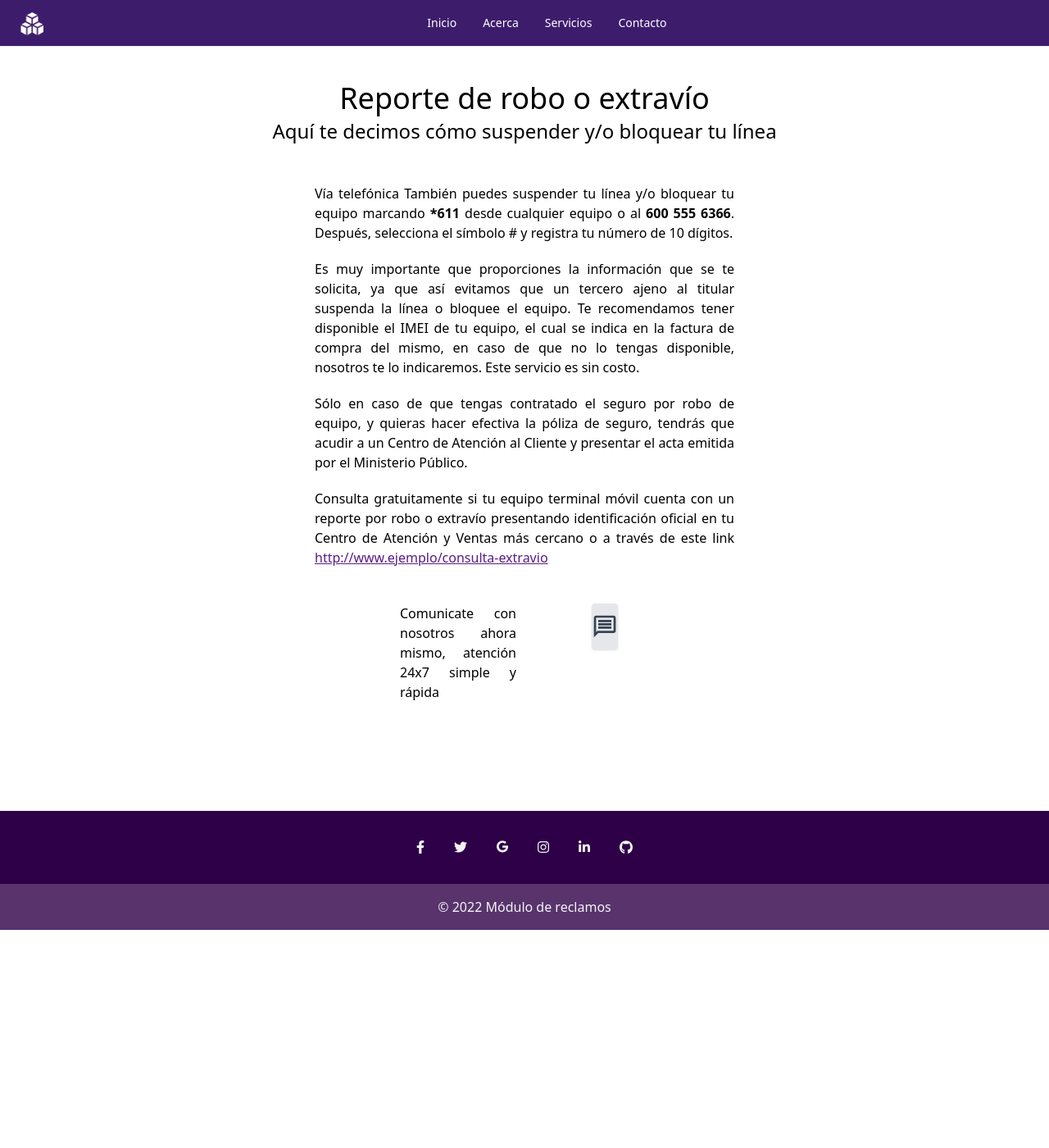
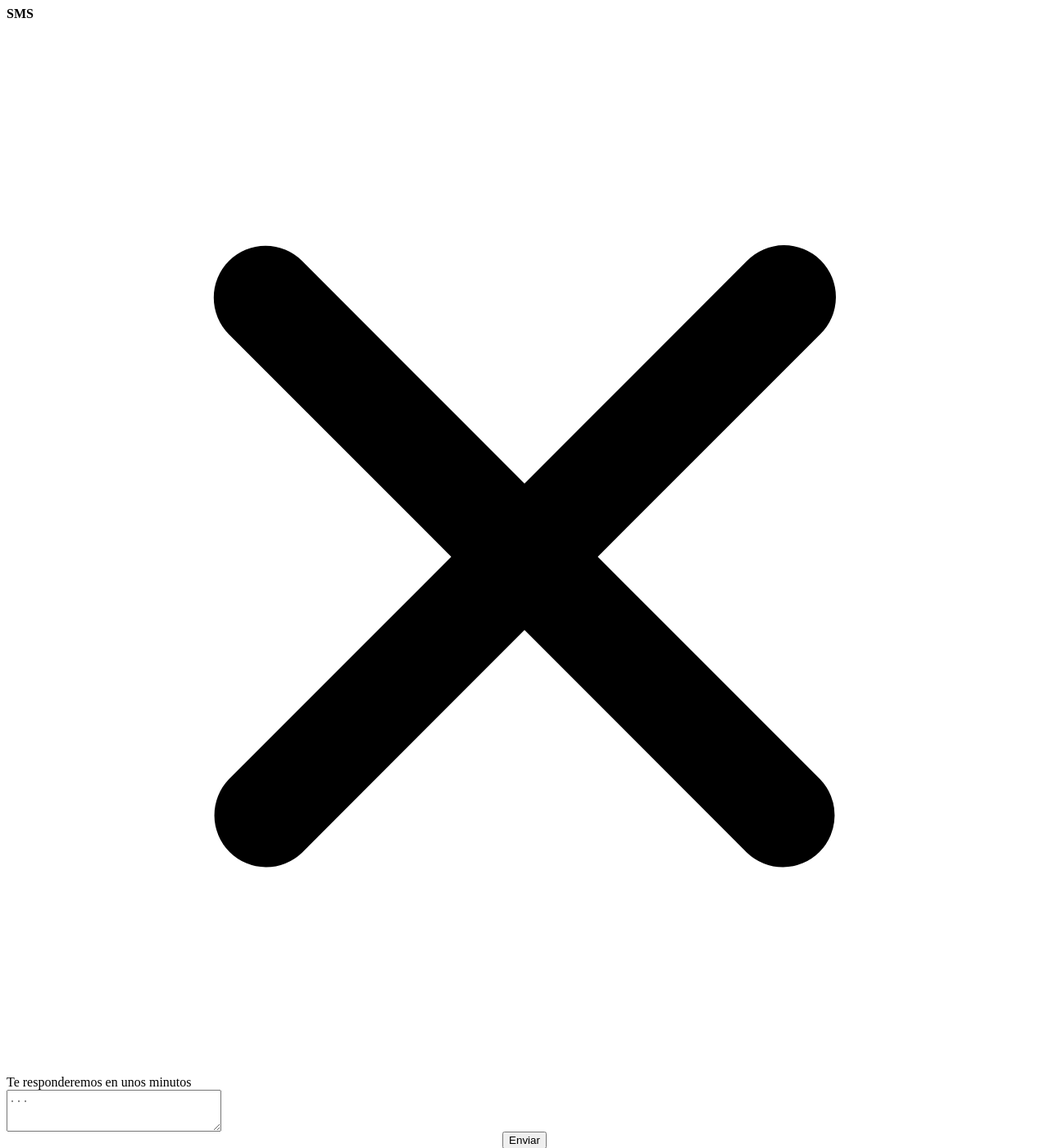
Before and after one commit to debiantano/flask-crm-reclamos, a Flask app: page /robo-o-extravio in a window 1280 px wide. Shown: the top 1400 px of the page at 82% size. Before the commit the page ends 1134 px from the top, so only its background shows below. Run offline with Flask 2, Linux system fonts and the light colour scheme; some libraries are stand-ins or nearby versions.

Commit message:
Update robo.html

```diff
--- a/templates/robo.html
+++ b/templates/robo.html
@@ -1,66 +1,3 @@
-{% extends 'base.html' %}
-{% block body %}
-
-<div class="pt-20 text-center">
-    <div class="text-4xl pt-5">Reporte de robo o extravío</div>
-    <div class="text-2xl pt-1">Aquí te decimos cómo suspender y/o bloquear tu línea</div>
-</div>
-
-<div class="px-96 h-34 text-justify">
-    <div class="pt-12">
-        Vía telefónica
-        También puedes suspender tu línea y/o bloquear tu equipo marcando <strong>*611</strong> desde cualquier equipo o
-        al <strong>600 555 6366</strong>. Después, selecciona el símbolo # y registra tu número de 10 dígitos.
-    </div>
-
-    <div class="pt-5">
-        Es muy importante que proporciones la información que se te solicita, ya que así evitamos que un tercero ajeno
-        al titular suspenda la línea o bloquee el equipo. Te recomendamos tener disponible el IMEI de tu equipo, el cual
-        se indica en la factura de compra del mismo, en caso de que no lo tengas disponible, nosotros te lo indicaremos.
-        Este servicio es sin costo.
-    </div>
-
-    <div class="pt-5">
-        Sólo en caso de que tengas contratado el seguro por robo de equipo, y quieras hacer efectiva la póliza de
-        seguro, tendrás que acudir a un Centro de Atención al Cliente y presentar el acta emitida por el Ministerio
-        Público.
-    </div>
-
-    <div class="pt-5">
-        Consulta gratuitamente si tu equipo terminal móvil cuenta con un reporte por robo o extravío presentando
-        identificación oficial en tu Centro de Atención y Ventas más cercano o a través de este link
-        <a class="text-purple-900" href="#"><u>http://www.ejemplo/consulta-extravio</u></a>
-    </div>
-</div>
-
-
-
-
-
-
-
-
-<div class="container mx-auto px-96 pt-10 pb-50">
-    <div>
-        <div class="grid grid-cols-1 gap-1 md:grid-cols-2 xl:grid-cols-2 xl:px-24 pt-10 pb-10 lg:pt-1 lg:pb-1"
-            >
-            <div class="text-justify px-2">
-                <div class="rounded ">Comunicate con nosotros ahora mismo, atención 24x7 simple y rápida </div>
-            </div>
-
-            <div class="grid grid-items-center">
-                <button class="mb-48 mx-20 py-3 bg-gray-200 hover:bg-gray-300 text-gray-700 rounded shadow" id="delete-btn">
-                    <center>
-                        <svg stroke="currentColor" fill="currentColor" stroke-width="0" viewBox="0 0 24 24" height="2em" width="2em" xmlns="http://www.w3.org/2000/svg"><path fill="none" d="M0 0h24v24H0V0z"></path><path d="M4 4h16v12H5.17L4 17.17V4m0-2c-1.1 0-1.99.9-1.99 2L2 22l4-4h14c1.1 0 2-.9 2-2V4c0-1.1-.9-2-2-2H4zm2 10h12v2H6v-2zm0-3h12v2H6V9zm0-3h12v2H6V6z"></path></svg>
-                    </center>
-                </button>
-            </div>
-        </div>
-    </div>
-</div>
-
-
-
 <div class="bg-black bg-opacity-50 absolute inset-0 hidden justify-center items-center" id="overlay">
     <div class="bg-gray-200 max-w-sm py-2 px-3 rounded shadow-xl text-gray-800">
         <div class="flex justify-between items-center">
@@ -86,23 +23,3 @@
         </div>
     </div>
 </div>
-
-<script>
-    window.addEventListener('DOMContentLoaded', () => {
-        const overlay = document.querySelector('#overlay')
-        const delBtn = document.querySelector('#delete-btn')
-        const closeBtn = document.querySelector('#close-modal')
-
-        const toggleModal = () => {
-            overlay.classList.toggle('hidden')
-            overlay.classList.toggle('flex')
-        }
-
-        delBtn.addEventListener('click', toggleModal)
-
-        closeBtn.addEventListener('click', toggleModal)
-    })
-
-</script>
-
-{% endblock %}
```
